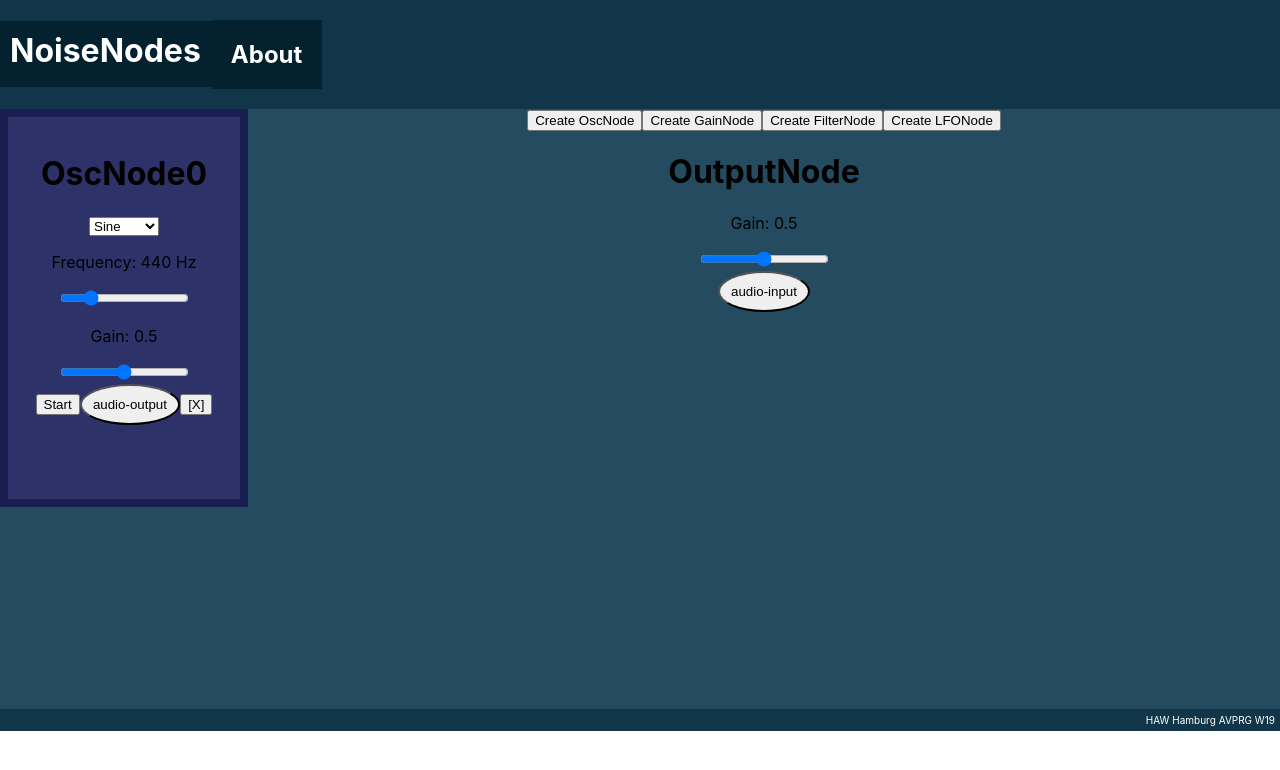
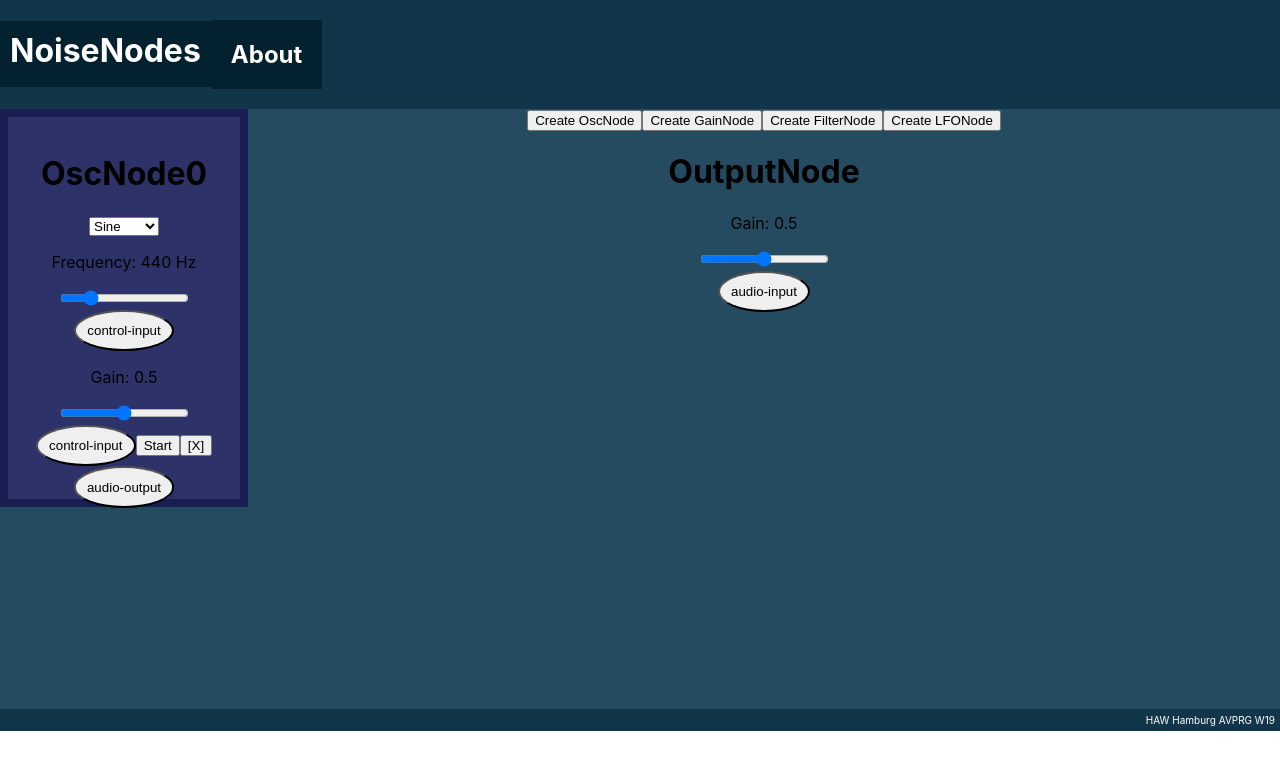
Before and after one commit to ychaw/noise-nodes, a React (Create React App) app: page / in a window 1280 px wide. Both pictures are taken after a click on the button "Create OscNode". Shown: the top 770 px of the page. Built offline with nearby package versions, Linux system fonts and the light colour scheme.

Commit message:
expose control-inputs on nodes

```diff
--- a/src/modules/FilterNode.js
+++ b/src/modules/FilterNode.js
@@ -46,7 +46,9 @@ class FilterNode extends React.Component {
       <div style={style}className='FilterNode'>
         <h1>{this.name}</h1>
         <Setting name='Frequency' unit='Hz' changeValue={this.changeFrequency} min='20' max='10000' step='1' value={this.state.frequency} />
+        <Connector type='control-input' id={this.name + '_control-input-1'} audioNode={this.dsp.filter.frequency} changeConnection={this.props.changeConnection}/>
         <Setting name='Q' unit='' changeValue={this.changeQ} min='0' max='1' step='0.1' value={this.state.Q} />
+        <Connector type='control-input' id={this.name + '_control-input-2'} audioNode={this.dsp.filter.Q} changeConnection={this.props.changeConnection}/>
         <Connector type='audio-input' id={this.name + '_audio-input-1'} audioNode={this.dsp.filter} changeConnection={this.props.changeConnection}/>
         <Connector type='audio-output' id={this.name + '_audio-output-1'} audioNode={this.dsp.filter} changeConnection={this.props.changeConnection}/>
         <button onClick={this.props.deleteNode.bind(this, this.name)}>[X]</button>
--- a/src/modules/LFONode.js
+++ b/src/modules/LFONode.js
@@ -73,8 +73,10 @@ class LFONode extends React.Component {
         <h1>{this.name}</h1>
         <WaveformSelector changeWaveform={this.changeWaveform}/>
         <Setting name='Frequency' unit='Hz' changeValue={this.changeFrequency} min='0' max='2000' step='0.1' value={this.state.frequency} />
+        <Connector type='control-input' id={this.name + '_control-input-1'} audioNode={this.dsp.osc.frequency} changeConnection={this.props.changeConnection}/>
         <Setting name='Gain' unit='' changeValue={this.changeGain} min='0' max='2000' step='0.1' value={this.state.gain} />
         <button onClick={this.togglePlay}>{this.state.isPlaying ? 'Stop' : 'Start'}</button>
+        <Connector type='control-input' id={this.name + '_control-input-2'} audioNode={this.dsp.gain.gain} changeConnection={this.props.changeConnection}/>
         <Connector type='control-output' id={this.name + '_control-output-1'} audioNode={this.dsp.gain} changeConnection={this.props.changeConnection}/>
         <button onClick={this.props.deleteNode.bind(this, this.name)}>[X]</button>
       </div>
--- a/src/modules/OscNode.js
+++ b/src/modules/OscNode.js
@@ -60,7 +60,6 @@ class OscNode extends React.Component {
   }
 
   changeWaveform = (e) => {
-    console.log('handler in node');
     const {osc} = this.dsp;
     const newValue = e.target.value
     this.setState({waveform: newValue}, () => {
@@ -74,10 +73,12 @@ class OscNode extends React.Component {
         <h1>{this.name}</h1>
         <WaveformSelector changeWaveform={this.changeWaveform}/>
         <Setting name='Frequency' unit='Hz' changeValue={this.changeFrequency} min='20' max='2000' step='0.1' value={this.state.frequency} />
+        <Connector type='control-input' id={this.name + '_control-input-1'} audioNode={this.dsp.osc.frequency} changeConnection={this.props.changeConnection}/>
         <Setting name='Gain' unit='' changeValue={this.changeGain} min='0' max='1' step='0.1' value={this.state.gain} />
+        <Connector type='control-input' id={this.name + '_control-input-2'} audioNode={this.dsp.gain.gain} changeConnection={this.props.changeConnection}/>
         <button onClick={this.togglePlay}>{this.state.isPlaying ? 'Stop' : 'Start'}</button>
+        <button onClick={this.props.deleteNode.bind(this, this.name)}>[X]</button>
         <Connector type='audio-output' id={this.name + '_audio-output-1'} audioNode={this.dsp.gain} changeConnection={this.props.changeConnection}/>
-        <button onClick={this.props.deleteNode.bind(this, this.name)}>[X]</button>
       </div>
     );
   }
```
